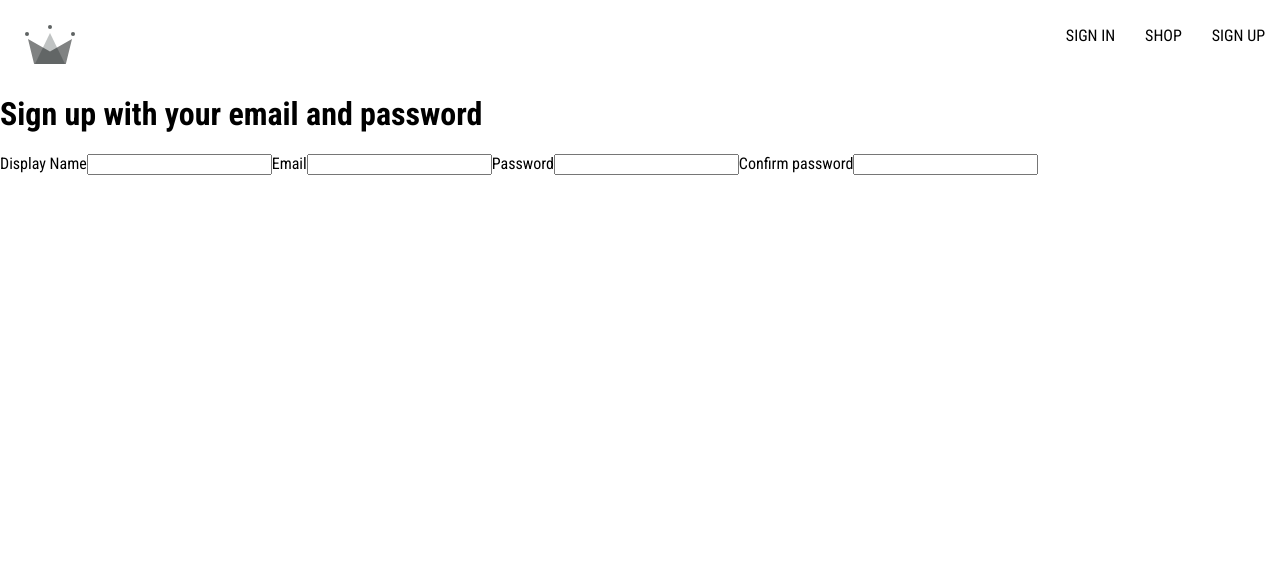
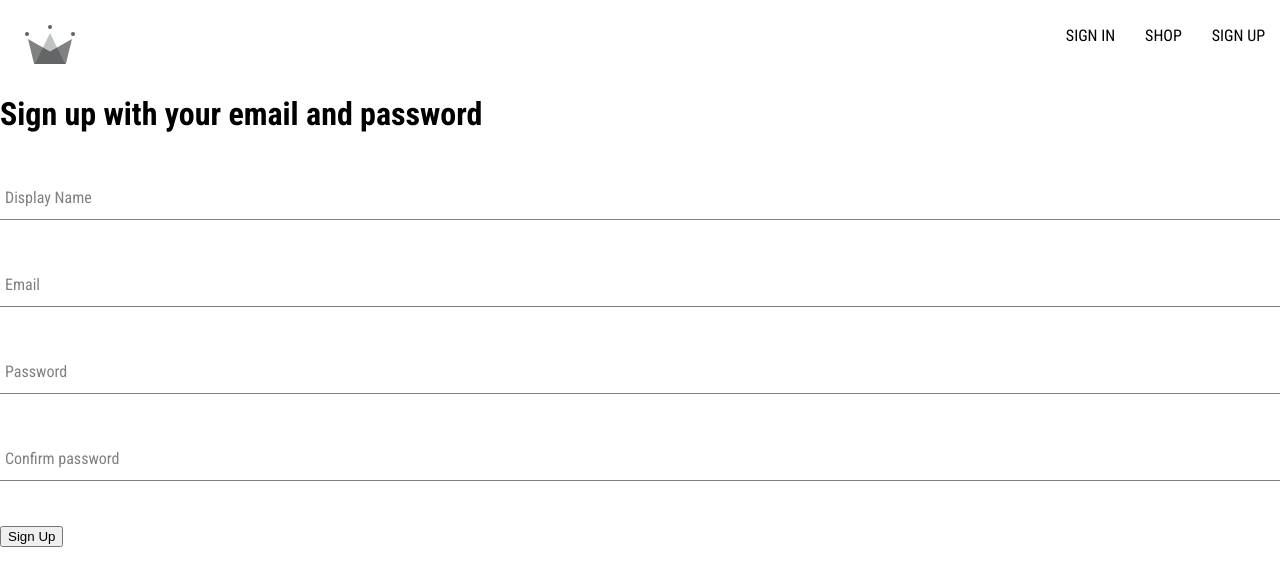
Before and after one commit to hienphan0111/clothes-shop, a React (Create React App) app: page /sign-up in a window 1280 px wide. Shown: the top 586 px of the page. Built offline with nearby package versions, Linux system fonts and the light colour scheme.

Commit message:
Style form input

```diff
--- a/src/component/categories/sign-up-form/sign-up-form.component.jsx
+++ b/src/component/categories/sign-up-form/sign-up-form.component.jsx
@@ -1,4 +1,9 @@
 import { useState } from 'react';
+import {
+  createAuthUserWithEmailAndPassword,
+  createUserDocumentFromAuth
+} from '../../../utils/firebase/firebase.utils';
+import FormInput from '../../form-input/form-input.component';
 
 const defaultFormField = {
   displayName: '',
@@ -11,8 +16,31 @@ const SignUpForm = () => {
   const [formField, setFormField] = useState(defaultFormField)
   const { displayName, email, password, confirmPassword } = formField;
 
+  const resetFormField = () => setFormField(defaultFormField);
+
+  const handleSubmit = async (event) => {
+    event.preventDefault();
+    if(password !== confirmPassword) {
+      alert('wrong password');
+      return;
+    }
+
+    try {
+      const res = await createAuthUserWithEmailAndPassword(email, password);
+      console.log(res);
+      createUserDocumentFromAuth(res.user, { displayName });
+      resetFormField();
+    } catch(error) {
+      if(error.code === 'auth/email-already-in-use') {
+        alert('Email existed, can not create new user from this email');
+      } else {
+        console.log('user createion encountered an error', error);
+      }
+    }
+  }
+
   const handleChange = (event) => {
-    const { name, value } = event;
+    const { name, value } = event.target;
 
     setFormField({...formField, [name]: value});
 
@@ -20,39 +48,44 @@ const SignUpForm = () => {
   return (
     <div>
       <h1>Sign up with your email and password</h1>
-      <form onSubmit={()=>{}}>
-        <label htmlFor="display-name">Display Name</label>
-        <input
+      <form onSubmit={handleSubmit}>
+        <FormInput
+          label="Display Name"
           type="text"
           onChange={handleChange}
           name="displayName"
           value={displayName}
           id="display-name"
+          required
         />
-        <label htmlFor="email">Email</label>
-        <input
+        <FormInput
+          label="Email"
           type="email"
           onChange={handleChange}
           name="email"
-          value={displayName}
+          value={email}
           id="email"
+          required
         />
-        <label htmlFor="password">Password</label>
-        <input
+        <FormInput
+          label="Password"
           type="text"
           onChange={handleChange}
           name="password"
-          value={displayName}
+          value={password}
           id="password"
+          required
         />
-        <label htmlFor="confirm-password">Confirm password</label>
-        <input
+        <FormInput
+          label="Confirm password"
           type="text"
           onChange={handleChange}
           name="confirmPassword"
-          value={displayName}
+          value={confirmPassword}
           id="confirm-password"
+          required
         />
+        <button type="submit">Sign Up</button>
       </form>
     </div>
   )
--- /dev/null
+++ b/src/component/form-input/form-input.component.jsx
@@ -0,0 +1,14 @@
+import './form-input.styles.scss';
+
+const FormInput = ({ label, ...otherProps }) => {
+  console.log(otherProps.value);
+  return (
+
+    <div className="group">
+      <label className={`${otherProps.value.length ? 'shrink' : ''}form-input-label`}>{label}</label>
+      <input className="form-input" {...otherProps} />
+    </div>
+  );
+};
+
+export default FormInput;
--- /dev/null
+++ b/src/component/form-input/form-input.styles.scss
@@ -0,0 +1,47 @@
+$sub-color: grey;
+$main-color: black;
+
+@mixin shrinkLabel {
+  top: -14px;
+  font-size: 12px;
+  color: $main-color;
+}
+
+.group {
+  position: relative;
+  margin: 45px 0;
+  .form-input {
+    background: none;
+    background-color: white;
+    color: $sub-color;
+    font-size: 18px;
+    padding: 10px 10px 10px 5px;
+    display: block; width: 100%;
+    border: none; border-radius: 0;
+    border-bottom: 1px solid $sub-color;
+    margin: 25px 0;
+
+    &:focus { outline: none; }
+    &:focus ~ .form-input-label {
+      @include shrinkLabel();
+    }
+  }
+
+  input[type='password'] {
+    letter-spacing: 0.3em;
+  }
+
+  .form-input-label {
+    color: $sub-color;
+    font-size: 16px;
+    font-weight: normal;
+    position: absolute;
+    pointer-events: none;
+    left: 5px; top: 10px;
+    transition: 300ms ease all;
+
+    &.shrink {
+      @include shrinkLabel();
+    }
+  }
+}
--- a/src/utils/firebase/firebase.utils.js
+++ b/src/utils/firebase/firebase.utils.js
@@ -3,7 +3,8 @@ import {
   getAuth,
   signInWithRedirect,
   signInWithPopup,
-  GoogleAuthProvider
+  GoogleAuthProvider,
+  createUserWithEmailAndPassword
 } from 'firebase/auth';
 
 import {
@@ -37,19 +38,18 @@ export const signInWithGoogleRedirect = () => signInWithRedirect(auth, googlePro
 
 export const db = getFirestore(app);
 
-export const createUserDocumentFromAuth = async (userAuth) => {
+export const createUserDocumentFromAuth = async (userAuth, additional) => {
   const userDocRef = doc(db, 'user', userAuth.uid);
-  console.log(userDocRef);
   const userSnapShot = await getDoc(userDocRef);
   if (!userSnapShot.exists()) {
     const { displayName, email } = userAuth;
     const createAt = new Date();
-    console.log(displayName, email);
     try {
       setDoc(userDocRef, {
         displayName,
         email,
         createAt,
+        ...additional,
       });
     } catch {
       throw new Error('Some thing went wrong');
@@ -57,3 +57,8 @@ export const createUserDocumentFromAuth = async (userAuth) => {
   }
   console.log(userSnapShot.exists());
 }
+
+export const createAuthUserWithEmailAndPassword = async (email, password) => {
+  if (!email || !password) return;
+  return await createUserWithEmailAndPassword(auth, email, password)
+}
```
